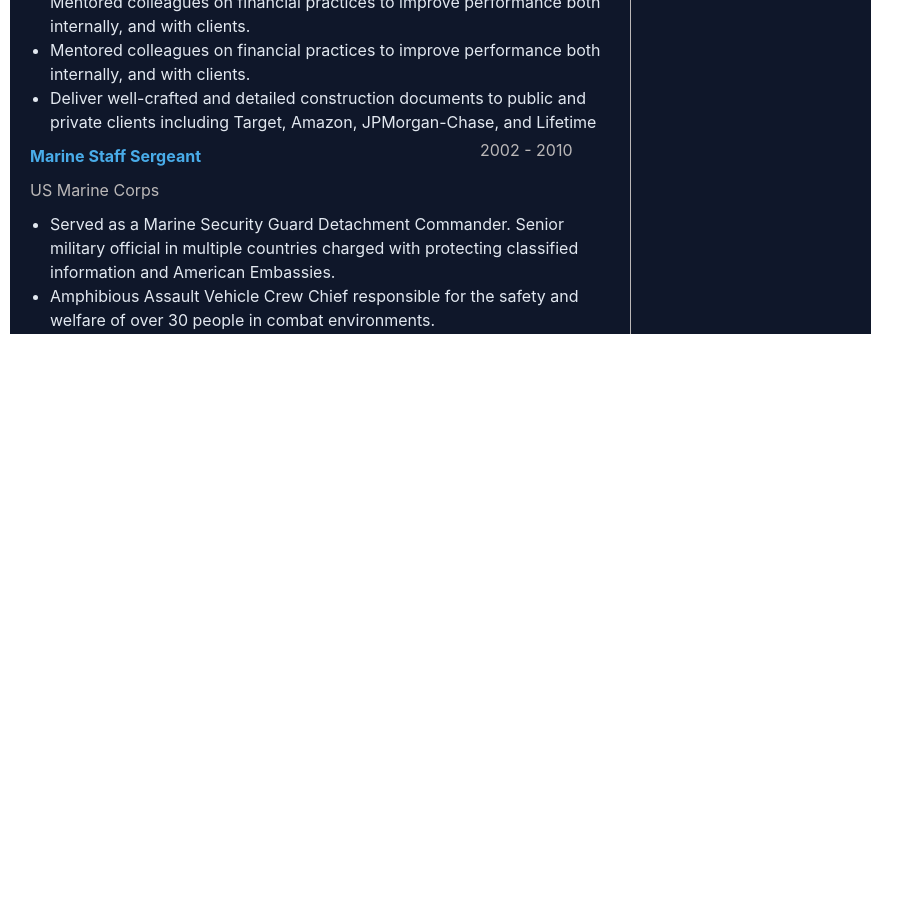
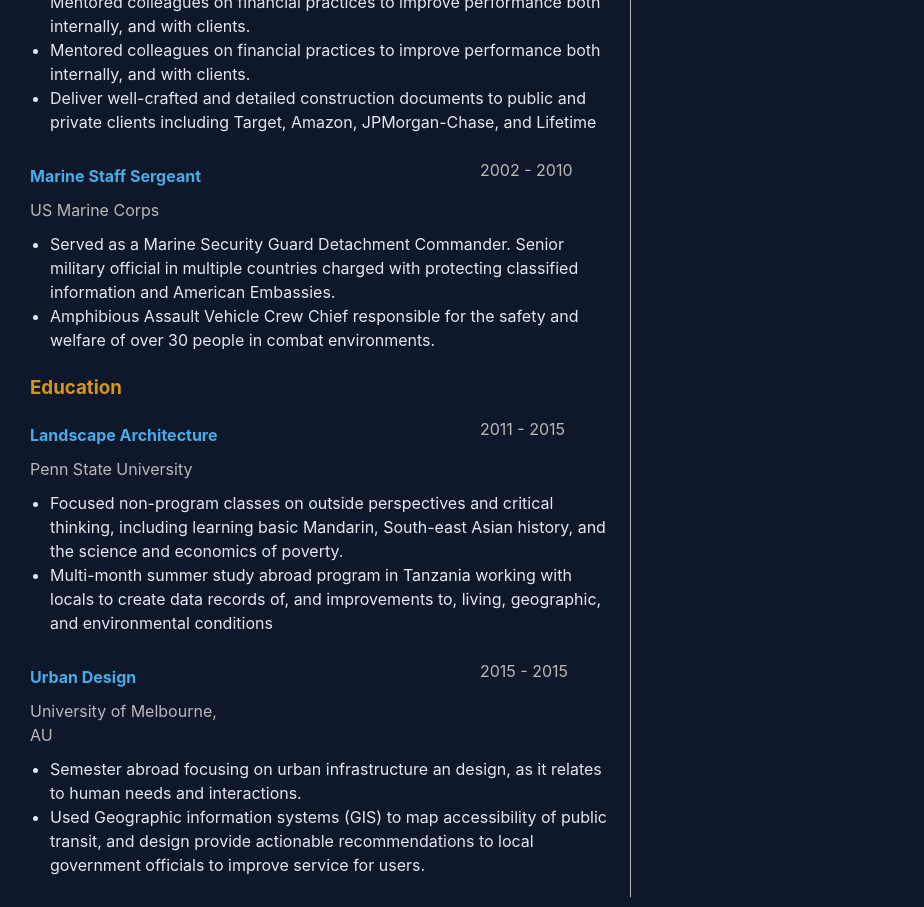
Before and after one commit to Chris-Frey/Chris-Frey.github.io, a React (Vite) app: page / in a window 1280 px wide. Shown: the part 720-1627 px from the top of the page, without its empty margins (0-924 px from the left). Before the commit the page ends 1064 px from the top, so only its background shows below. Built offline with nearby package versions, Linux system fonts and the light colour scheme.

Commit message:
added schooling

```diff
--- a/src/App-mobile.css
+++ b/src/App-mobile.css
@@ -15,6 +15,7 @@
     --text-color-gold: #d5971a;
     --text-color-green: #49e9a6;
   }
+
   * {
     /* border: 1px solid white; */
     background-color: rgb(15 23 42);
@@ -25,32 +26,32 @@
     display: flex;
     flex-direction: column;
     min-width: 350px;
-    /* margin: 5px; */
   }
 
   h1 {
-    font-size: 2rem;
+    font-size: 1.75rem;
     color: var(--text-color-pink);
     margin: 20px;
   }
 
   h3 {
-    color: var(--text-color-white);
+    color: var(--text-color-gold);
     margin: 20px;
   }
 
   h5 {
-    color: var(--text-color-fade);
+    color: var(--text-color-white);
     margin: 20px;
   }
 
   p {
     color: var(--text-color-fade);
     margin-left: 20px;
+    margin-right: 20px;
   }
 
   .word_highlight {
-    color: var(--text-color-blue);
+    color: var(--text-color-green);
   }
   .pageLeft{
     max-width: 100%;
@@ -96,6 +97,7 @@
     /* display: flex; */
     min-width: 1;
     justify-content: left;
+    color: var(--text-color-white);
   }
 
   .jobRole {
@@ -108,11 +110,12 @@
     /* display: flex; */
     min-width: 80%;
     margin-top: 5px;
+    color: var(--text-color-white);
   }
 
   .title {
-    font-size: 1.25rem;
-    color: var(--text-color-white);
+    font-size: 1rem;
+    color: var(--text-color-blue);
     margin-top: 5px;
     margin-left: 0;
     margin-bottom: 0;
--- a/src/App.css
+++ b/src/App.css
@@ -21,14 +21,14 @@
   padding: 0;
   /* border: 1px solid white; */
   text-decoration: none;
+  background-color: var(--background-color);
 }
 
 .body {
   min-height: 100vh;
-  max-width: 1000px;
+  max-width: 100vw;
   display: flex;
   margin: 10px;
-  background-color: var(--background-color);
 }
 
 .pageRight {
@@ -121,7 +121,7 @@ text-justify: inter-word;
 }
 
 .word_highlight {
-  color: var(--text-color-blue);
+  color: var(--text-color-green);
 }
 
 .experienceDate {
@@ -151,6 +151,7 @@ text-justify: inter-word;
   min-width: 400px;
   max-width: 600px;
   margin-top: 10px;
+  margin-bottom: 20px;
 }
 
 .title {
--- a/src/App.jsx
+++ b/src/App.jsx
@@ -65,8 +65,42 @@ const App = () => {
                 <li className='listItem'>Amphibious Assault Vehicle Crew Chief responsible for the safety and welfare of over 30 people in combat environments.</li>
               </ul>
             </section>
+
+
+            <h3>Education</h3>
+            <section className="experienceDescription1">
+              <div className="titleGroup">
+                <p className="experienceDate">2011 - 2015</p>
+                <div className="jobRole">
+                  <p className="title"><strong>Landscape Architecture</strong></p>
+                  <p className="company">Penn State University</p>
+                </div>
+               </div>
+              <ul className="role-description">
+
+                <li className='listItem'>Focused non-program classes on outside perspectives and critical thinking, including learning basic Mandarin, South-east Asian history, and the science and economics of poverty.</li>
+
+                <li className='listItem'>Multi-month summer study abroad program in Tanzania working with locals to create data records of, and improvements to, living, geographic, and environmental conditions</li>
+              </ul>
             </section>
 
+            <section className="experienceDescription1">
+              <div className="titleGroup">
+                <p className="experienceDate">2015 - 2015</p>
+                <div className="jobRole">
+                  <p className="title"><strong>Urban Design</strong></p>
+                  <p className="company">University of Melbourne, AU</p>
+                </div>
+               </div>
+              <ul className="role-description">
+
+                <li className='listItem'>Semester abroad focusing on urban infrastructure an design, as it relates to human needs and interactions.</li>
+
+                <li className='listItem'>Used Geographic information systems (GIS) to map accessibility of public transit, and design provide actionable recommendations to local government officials to improve service for users.</li>
+
+              </ul>
+            </section>
+        </section>
 
         <section className="pageRight">
           <h3 className="projects">PROJECTS</h3>
```
Lines whose indentation alone changed are shown as unchanged.
